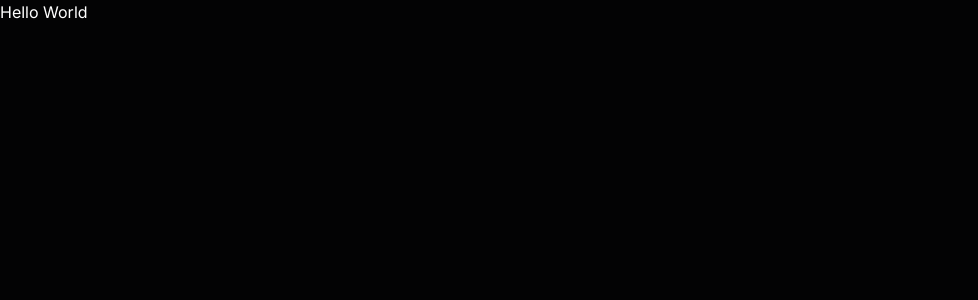
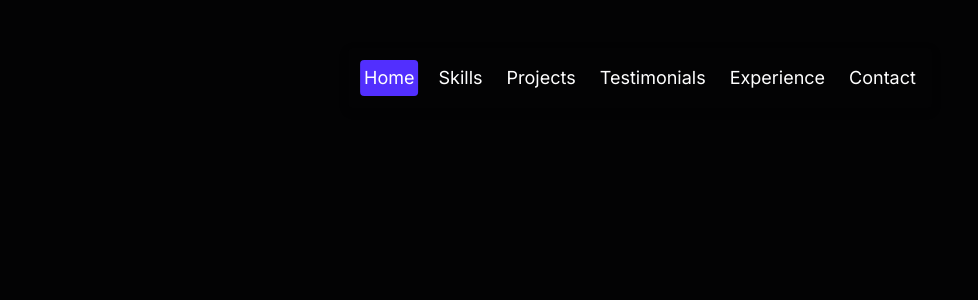
Before and after one commit to Kaarti22/portfolio-application, a Next.js app: page / in a window 1280 px wide. Shown: the top 300 px of the page, without its empty margins (0-978 px from the left). Built offline with nearby package versions, Linux system fonts and the light colour scheme.

Commit message:
navbar completed

```diff
--- /dev/null
+++ b/app/components/NavItem.tsx
@@ -0,0 +1,35 @@
+import cn from "classnames";
+import React from "react";
+
+interface NavItemProps {
+  section: string;
+  activeSection: string;
+  setActiveSection: (section: string) => void;
+  scrollToSection: (section: string) => void;
+  setIsOpen: (isOpen: boolean) => void;
+}
+
+const NavItem: React.FC<NavItemProps> = ({
+  section,
+  activeSection,
+  setActiveSection,
+  scrollToSection,
+  setIsOpen,
+}) => {
+  return (
+    <div
+      className={cn("rounded p-1 whitespace-nowrap cursor-pointer duration-300 ease-in-out", {
+        "bg-primary text-white": activeSection === section,
+      })}
+      onClick={() => {
+        setActiveSection(section);
+        scrollToSection(section);
+        setIsOpen(false);
+      }}
+    >
+      {section.charAt(0).toUpperCase() + section.slice(1)}
+    </div>
+  );
+};
+
+export default NavItem;
--- /dev/null
+++ b/app/components/Navbar.tsx
@@ -0,0 +1,70 @@
+"use client";
+
+import cn from "classnames";
+import { useCallback, useEffect, useState } from "react";
+import NavItem from "./NavItem";
+
+const Navbar = () => {
+  const [isOpen, setIsOpen] = useState(false);
+  const [activeSection, setActiveSection] = useState("home");
+
+  useEffect(() => {
+    setActiveSection("home");
+  }, []);
+
+  const scrollToSection = useCallback((sectionId: string) => {
+    const section = document.getElementById(sectionId);
+    if (section) {
+      section.scrollIntoView({
+        behavior: "smooth",
+      });
+    }
+  }, []);
+
+  const navItems = ["home", "skills", "projects", "testimonials", "experience", "contact"];
+
+  return (
+    <div className="fixed top-12 right-6 mx-auto flex flex-col gap-2.5 items-end z-50 md:right-auto md:left-1/2 md:-translate-x-1/2">
+      <button
+        className="bg-background card-shadow p-3 md:hidden rounded"
+        onClick={() => setIsOpen((prevVal) => !prevVal)}
+      >
+        <img
+          className="block dark:hidden"
+          src="./menu_icon_light.svg"
+          alt="Menu Icon"
+        />
+        <img
+          className="hiddeb dark:block"
+          src="./menu_icon_dark.svg"
+          alt="Menu Icon"
+        />
+      </button>
+      <nav
+        className={cn(
+          "bg-background card-shadow p-3 rounded md:block duration-300 ease-in-out",
+          {
+            "opacity-100": isOpen,
+            "opacity-0 md:opacity-100": !isOpen,
+          }
+        )}
+      >
+        <ul className="flex flex-col items-center gap-4 text-lg font-normal md:flex-row">
+          {navItems.map((navItem) => (
+            <li key={navItem}>
+              <NavItem
+                section={navItem}
+                activeSection={activeSection}
+                setActiveSection={setActiveSection}
+                scrollToSection={scrollToSection}
+                setIsOpen={setIsOpen}
+              />
+            </li>
+          ))}
+        </ul>
+      </nav>
+    </div>
+  );
+};
+
+export default Navbar;
--- a/app/globals.css
+++ b/app/globals.css
@@ -21,3 +21,9 @@
   background: var(--background);
   font-family: Arial, Helvetica, sans-serif;
 }
+
+@layer components {
+  .card-shadow {
+    @apply shadow-[0_3px_10px_rgb(0,0,0,0.2)];
+  }
+}
--- a/app/page.tsx
+++ b/app/page.tsx
@@ -1,5 +1,7 @@
+import Navbar from "./components/Navbar";
+
 export default function Home() {
-  return <div>
-    Hello World
+  return <div className="relative overflow-clip" id="home">
+    <Navbar/>
   </div>
 }
```
